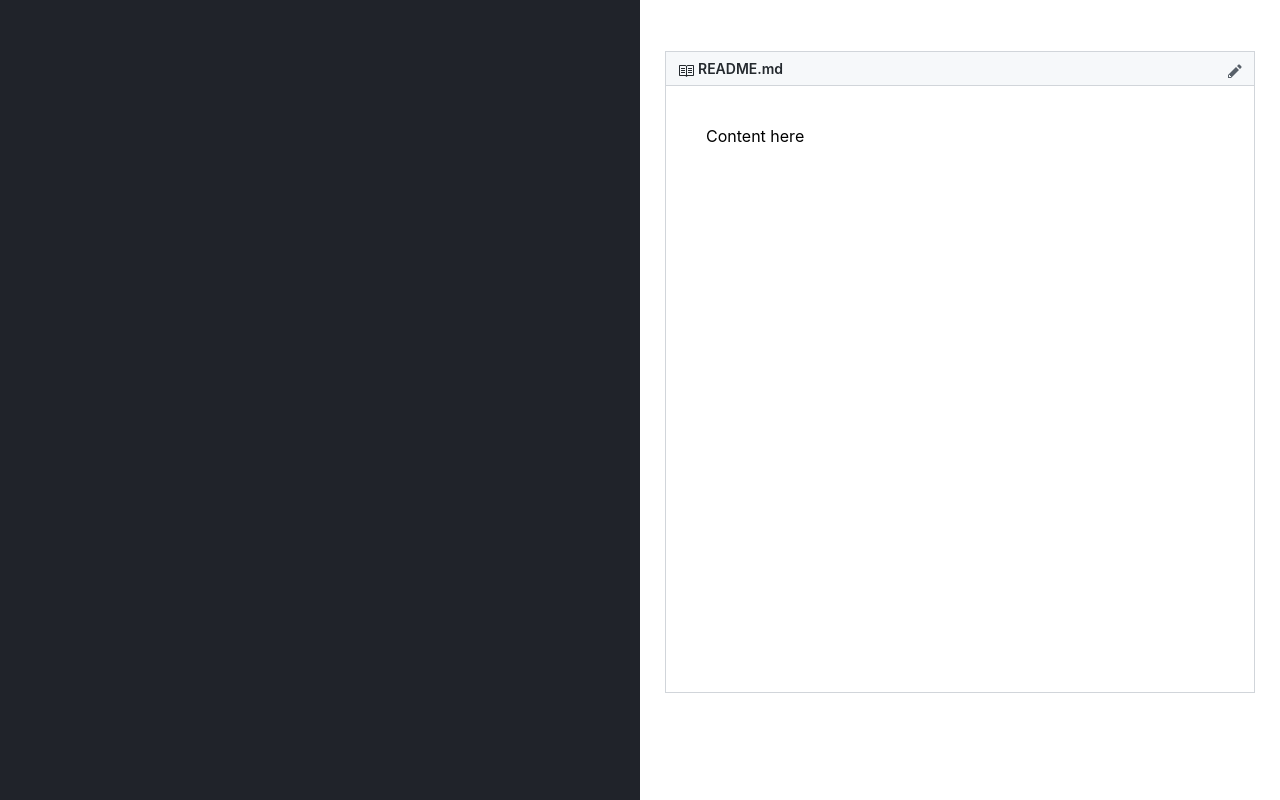
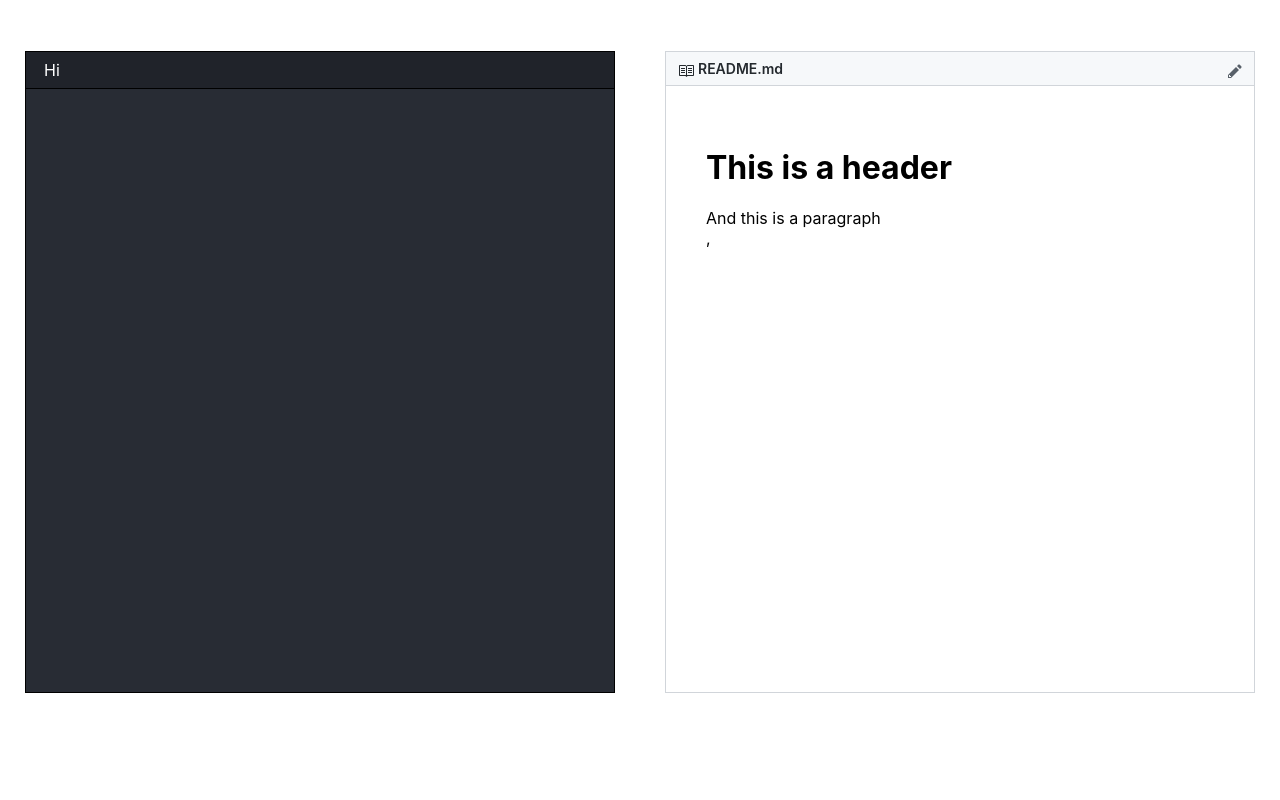
Before and after one commit to LucasLombardo/readme-previewer, a React (Create React App) app: page / in a window 1280 px wide. Built offline with nearby package versions, Linux system fonts and the light colour scheme.

Commit message:
styles editor

```diff
--- a/package.json
+++ b/package.json
@@ -7,6 +7,7 @@
     "prop-types": "^15.6.2",
     "react": "^16.5.2",
     "react-dom": "^16.5.2",
+    "react-markdown": "^4.0.2",
     "react-scripts": "2.0.4"
   },
   "scripts": {
--- a/src/App.js
+++ b/src/App.js
@@ -4,11 +4,21 @@ import Editor from './Editor';
 import Preview from './Preview';
 
 class App extends Component {
+  state = {
+    markdown: '# This is a header\n\nAnd this is a paragraph',
+  };
+
+  updateMarkdown = (str) => {
+    this.setState({
+      markdown: str,
+    });
+  };
+
   render() {
     return (
       <div className="App">
-        <Editor />
-        <Preview />
+        <Editor updateMarkdown={this.updateMarkdown} />
+        <Preview input={this.state.markdown} />
       </div>
     );
   }
--- a/src/Editor.js
+++ b/src/Editor.js
@@ -1,7 +1,17 @@
 import React, { Component } from 'react';
+import './Editor.scss';
 
 export default class Editor extends Component {
   render() {
-    return <div />;
+    return (
+      <div className="Editor">
+        <div className="edit-box">
+          <div className="controls">
+            <p>Hi</p>
+          </div>
+          <textarea className="markdown-input" />
+        </div>
+      </div>
+    );
   }
 }
--- /dev/null
+++ b/src/Editor.scss
@@ -0,0 +1,37 @@
+.Editor {
+  background: #fff;
+  p {
+    margin: 0;
+  }
+  .edit-box {
+    border: 1px solid #000;
+    margin: 8% 25px;
+    height: 80%;
+    background-color: #282c34;
+    color: #fff;
+    display: flex;
+    flex-direction: column;
+    .controls {
+      padding: 8px 8px 8px 18px;
+      background-color: #20232a;
+      border-bottom: 1px solid #000;
+      flex: 0;
+    }
+    .markdown-input {
+      box-sizing: border-box;
+      width: 100%;
+      background-color: #282c34;
+      padding: 20px;
+      flex: 1;
+      color: #fff;
+      font-size: 16px;
+      line-height: 24px;
+      resize: none;
+      border: none;
+      &:focus {
+        outline: none;
+        border: 1px solid #d1d5da;
+      }
+    }
+  }
+}
--- a/src/Preview.js
+++ b/src/Preview.js
@@ -1,4 +1,5 @@
 import React, { Component } from 'react';
+import ReactMarkdown from 'react-markdown';
 import './Preview.scss';
 // eslint-disable-next-line
 import { Icon } from "Elements";
@@ -16,7 +17,7 @@ export default class Preview extends Component {
             </h3>
           </div>
           <div className="body">
-            <p>Content here</p>
+            <ReactMarkdown source={this.props.input} />,
           </div>
         </div>
       </div>
```
Also changed, not shown: src/Preview.scss (+4 -4 lines), 1 other file (tests, documents, lock files or other folders).
